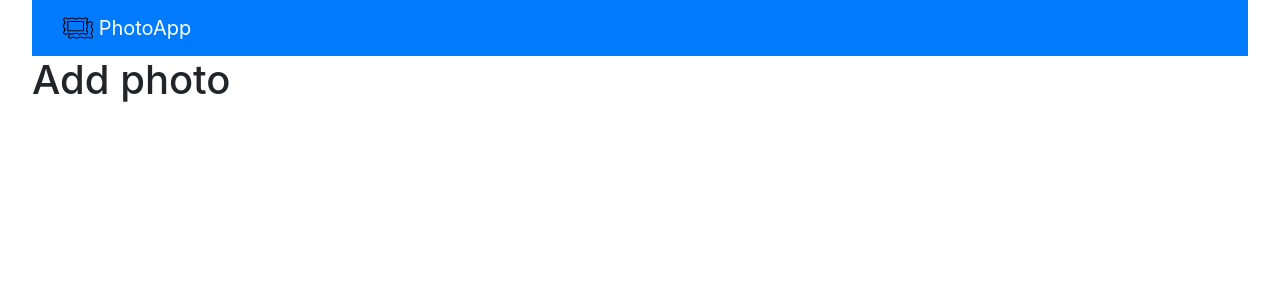
After one commit to srikriydv/photo-simple-app-django-practice-2, a Django app: page /add-photo in a window 1280 px wide. The commit adds this page. Shown: the top 300 px of the page. Run offline with Django 5.2, Linux system fonts and the light colour scheme; some libraries are stand-ins or nearby versions.

Commit message:
added navbar, extended, etc

```diff
--- a/photos/templates/photos/add.html
+++ b/photos/templates/photos/add.html
@@ -1 +1,4 @@
-<h1> Add Photos </h1>
+{% extends "photos/main.html" %}
+{% block content %}
+    <h1> Add photo <h1>
+{% endblock content %}
--- a/photos/templates/photos/main.html
+++ b/photos/templates/photos/main.html
@@ -11,8 +11,10 @@
     <link rel="stylesheet" type="text/css" href="{% static 'css/style.css' %}">
 </head>
 <body>
+    {% include "photos/navbar.html" %}
     {% block content %}
 
+    <!-- Your content here -->
 
     {% endblock content %}
     <!-- Bootstrap JS, Popper.js, and jQuery -->
--- /dev/null
+++ b/photos/templates/photos/navbar.html
@@ -0,0 +1,9 @@
+{% load static %}
+<nav class="navbar navbar-dark bg-primary">
+    <div class="container-fluid">
+      <a class="navbar-brand" href="#">
+        <img src="{% static "img/logo.jpg" %}" alt="logo" width="30" height="24" class="d-inline-block align-text-top">
+        PhotoApp
+      </a>
+    </div>
+  </nav>
--- a/photos/templates/photos/photos.html
+++ b/photos/templates/photos/photos.html
@@ -1 +1,4 @@
-<h1> view photo <h1>
+{% extends "photos/main.html" %}
+{% block content %}
+    <h1> view photo <h1>
+{% endblock content %}
--- a/photos/urls.py
+++ b/photos/urls.py
@@ -2,8 +2,8 @@ from django.urls import path
 from . import views
 urlpatterns = [
     path("", views.gallery, name='gallery'),
-    path("add-photo/<str:pk>", views.addPhoto, name='add-photo'),
-    path("view-photo", views.viewPhoto, name='view-photo'),
+    path("add-photo", views.addPhoto, name='add-photo'),
+    path("view-photo/<str:pk>", views.viewPhoto, name='view-photo'),
 
 
 ]
--- a/photoshare/settings.py
+++ b/photoshare/settings.py
@@ -117,7 +117,7 @@ USE_TZ = True
 # https://docs.djangoproject.com/en/5.0/howto/static-files/
 
 STATIC_URL = "static/"
-STATICFILES_DIR = [BASE_DIR / 'static']
+STATICFILES_DIRS = [BASE_DIR / 'static']
 
 # Default primary key field type
 # https://docs.djangoproject.com/en/5.0/ref/settings/#default-auto-field
--- a/static/css/style.css
+++ b/static/css/style.css
@@ -0,0 +1,6 @@
+/* static/css/style.css */
+
+body {
+    margin: 2rem; /* equivalent to m-2 in Bootstrap */
+    margin-top: 0 !important; /* override any inline style for margin-top */
+}
```
Also changed, not shown: photos/templates/photos/gallery.html (+28 -21 lines), static/img/logo.jpg (added), 3 other files.
